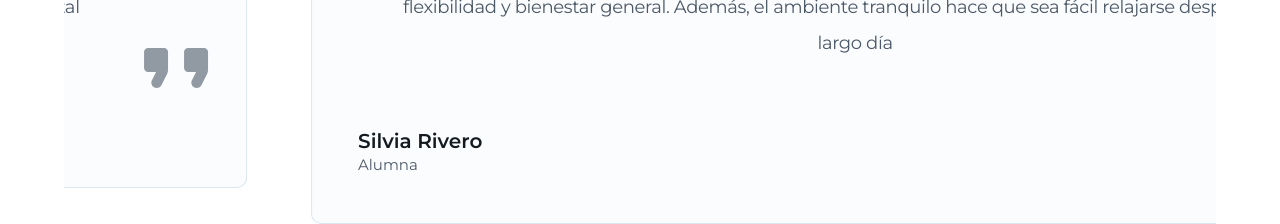
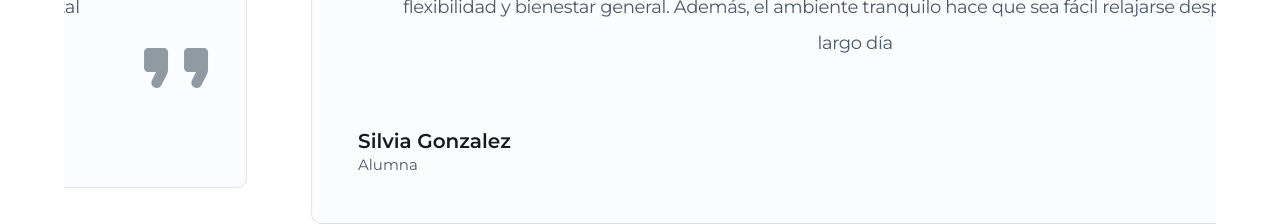
Before and after one commit to FeddericoGarcia/mibe-landingpage, a React (Create React App) app: page / in a window 1280 px wide. Shown: the part 3000-3224 px from the top of the page. Built offline with nearby package versions, Linux system fonts and the light colour scheme; a web font is replaced by a local one.

Commit message:
fix: Corrigiendo nombres en Testimonials

```diff
--- a/src/components/Testimonials.jsx
+++ b/src/components/Testimonials.jsx
@@ -15,25 +15,25 @@ import FormatQuoteRoundedIcon from '@mui/icons-material/FormatQuoteRounded';
 
 const userTestimonials = [
   {
-    name: "Beatriz Jimenez",
+    name: "Beatriz Salvatierra",
     occupation: "Alumna",
     testimonial:
       "¡No puedo creer cuánto ha transformado mi vida el Tai Chi! Las clases con la Prof. Miriam Bengolea son realmente inspiradoras y promueven no sólo la fuerza física, sino también la paz mental",
   },
   {
-    name: "Silvia Rivero",
+    name: "Silvia Gonzalez",
     occupation: "Alumna",
     testimonial:
       "Las clases de Tai Chi han cambiado las reglas del juego para mí. He notado mejoras en mi equilibrio, flexibilidad y bienestar general. Además, el ambiente tranquilo hace que sea fácil relajarse después de un largo día",
   },
   {
-    name: "Cindy A.",
+    name: "Andrea Montoya",
     occupation: "Alumna",
     testimonial:
       "El Tai Chi me ha ayudado a encontrar la armonía y el equilibrio interior. La orientación y la experiencia de la profesora Miriam crean una atmósfera enriquecedora, haciendo de cada clase una experiencia única y enriquecedora",
   },
   {
-    name: "Hernan Rodriguez",
+    name: "Hernan Rodriguez Basualdo",
     occupation: "Alumno",
     testimonial:
       "No puedo explicar lo bien que me ha realizado tomar las clases con la Prof. Miriam, la explicación que imparte es muy recomendada, es un cambio total para mi vida",
```
